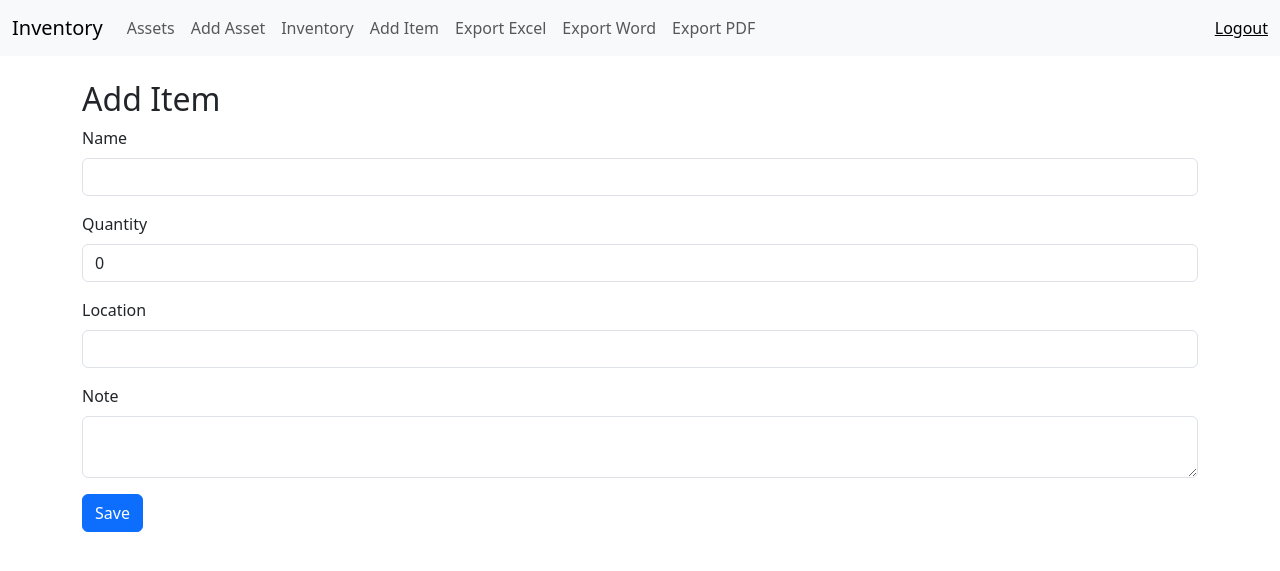
After one commit to Pakkapol1/prog2, a Flask app: page /inventory/add in a window 1280 px wide. The commit adds this page. Shown: the top 571 px of the page. Run offline with Flask 3, Linux system fonts and the light colour scheme; the visitor is signed in with stand-in values (Sample User, id 1).

Commit message:
Add inventory item management

```diff
--- a/app.py
+++ b/app.py
@@ -39,6 +39,14 @@ class Asset(db.Model):
     acquisition_date = db.Column(db.Date)
     unit = db.Column(db.String(100))
     price = db.Column(db.Float)
+    note = db.Column(db.Text)
+
+
+class InventoryItem(db.Model):
+    id = db.Column(db.Integer, primary_key=True)
+    name = db.Column(db.String(200), nullable=False)
+    quantity = db.Column(db.Integer, default=0)
+    location = db.Column(db.String(100))
     note = db.Column(db.Text)
 
 def login_required(view_func):
@@ -134,6 +142,52 @@ def asset_delete(asset_id):
     db.session.commit()
     return redirect(url_for('asset_list'))
 
+
+@app.route('/inventory')
+@login_required
+def inventory_list():
+    items = InventoryItem.query.all()
+    return render_template('inventory_list.html', items=items)
+
+
+@app.route('/inventory/add', methods=['GET', 'POST'])
+@login_required
+def inventory_add():
+    if request.method == 'POST':
+        item = InventoryItem(
+            name=request.form['name'],
+            quantity=int(request.form.get('quantity', 0)),
+            location=request.form.get('location'),
+            note=request.form.get('note'),
+        )
+        db.session.add(item)
+        db.session.commit()
+        return redirect(url_for('inventory_list'))
+    return render_template('inventory_form.html', item=None)
+
+
+@app.route('/inventory/<int:item_id>/edit', methods=['GET', 'POST'])
+@login_required
+def inventory_edit(item_id):
+    item = InventoryItem.query.get_or_404(item_id)
+    if request.method == 'POST':
+        item.name = request.form['name']
+        item.quantity = int(request.form.get('quantity', 0))
+        item.location = request.form.get('location')
+        item.note = request.form.get('note')
+        db.session.commit()
+        return redirect(url_for('inventory_list'))
+    return render_template('inventory_form.html', item=item)
+
+
+@app.route('/inventory/<int:item_id>/delete', methods=['POST'])
+@login_required
+def inventory_delete(item_id):
+    item = InventoryItem.query.get_or_404(item_id)
+    db.session.delete(item)
+    db.session.commit()
+    return redirect(url_for('inventory_list'))
+
 @app.route('/export/<string:fmt>')
 @login_required
 def export(fmt):
--- a/templates/base.html
+++ b/templates/base.html
@@ -12,7 +12,10 @@
     {% if session.get('user_id') %}
     <div class="collapse navbar-collapse">
       <ul class="navbar-nav me-auto mb-2 mb-lg-0">
-        <li class="nav-item"><a class="nav-link" href="{{ url_for('asset_add') }}">Add</a></li>
+        <li class="nav-item"><a class="nav-link" href="{{ url_for('asset_list') }}">Assets</a></li>
+        <li class="nav-item"><a class="nav-link" href="{{ url_for('asset_add') }}">Add Asset</a></li>
+        <li class="nav-item"><a class="nav-link" href="{{ url_for('inventory_list') }}">Inventory</a></li>
+        <li class="nav-item"><a class="nav-link" href="{{ url_for('inventory_add') }}">Add Item</a></li>
         <li class="nav-item"><a class="nav-link" href="{{ url_for('export', fmt='excel') }}">Export Excel</a></li>
         <li class="nav-item"><a class="nav-link" href="{{ url_for('export', fmt='word') }}">Export Word</a></li>
         <li class="nav-item"><a class="nav-link" href="{{ url_for('export', fmt='pdf') }}">Export PDF</a></li>
--- /dev/null
+++ b/templates/inventory_form.html
@@ -0,0 +1,23 @@
+{% extends 'base.html' %}
+{% block content %}
+<h2>{{ 'Edit' if item else 'Add' }} Item</h2>
+<form method="post">
+  <div class="mb-3">
+    <label class="form-label">Name</label>
+    <input class="form-control" type="text" name="name" value="{{ item.name if item else '' }}" required>
+  </div>
+  <div class="mb-3">
+    <label class="form-label">Quantity</label>
+    <input class="form-control" type="number" name="quantity" value="{{ item.quantity if item else 0 }}">
+  </div>
+  <div class="mb-3">
+    <label class="form-label">Location</label>
+    <input class="form-control" type="text" name="location" value="{{ item.location if item else '' }}">
+  </div>
+  <div class="mb-3">
+    <label class="form-label">Note</label>
+    <textarea class="form-control" name="note">{{ item.note if item else '' }}</textarea>
+  </div>
+  <button class="btn btn-primary" type="submit">Save</button>
+</form>
+{% endblock %}
```
Also changed, not shown: templates/inventory_list.html (added, +31 -0 lines).
